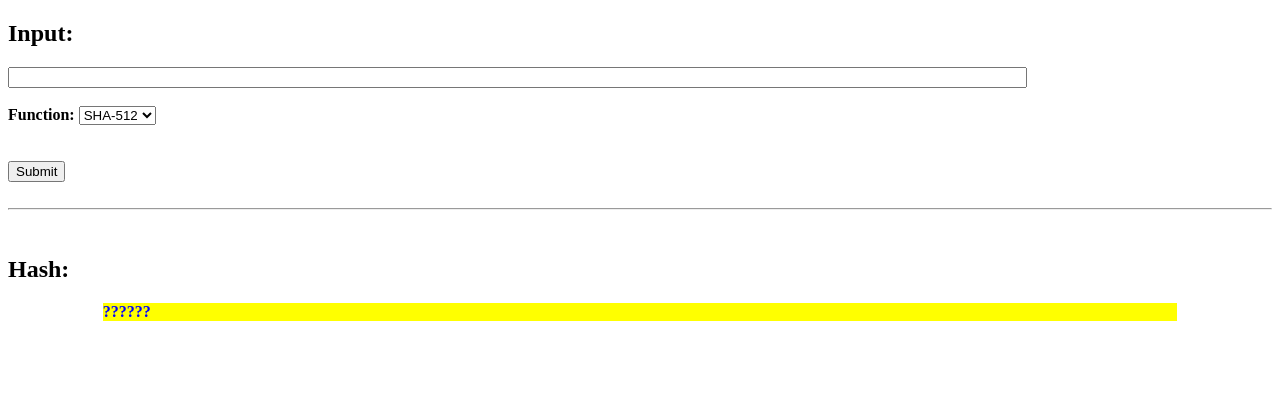
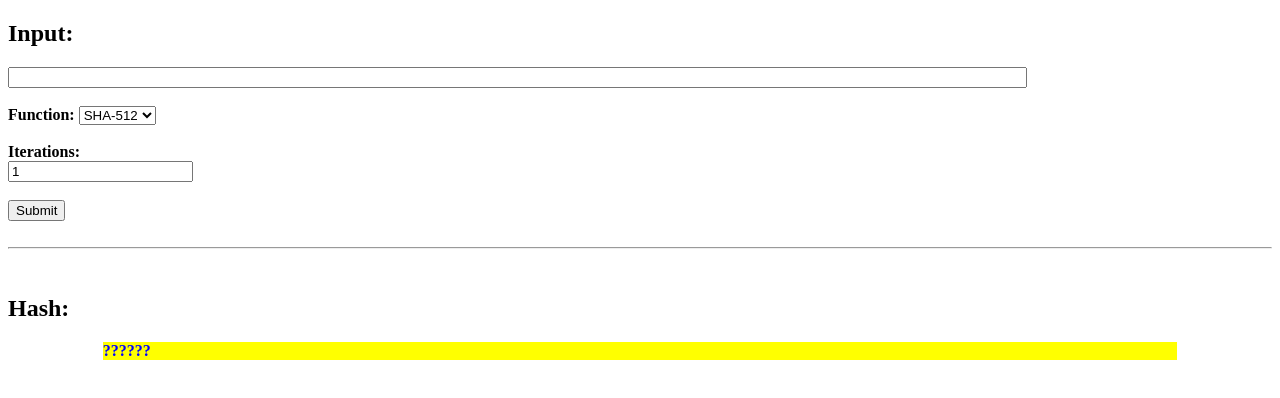
Before and after one commit to julien-boudry/ShamirSecretSharingWebview, a plain HTML site: page secret-hash.html in a window 1280 px wide. Drawn offline with Linux system fonts and the light colour scheme.

Commit message:
Remove display non for iteration. useless

```diff
--- a/secret-hash.html
+++ b/secret-hash.html
@@ -43,7 +43,7 @@
     </select>
 <br><br>
 
-<div style="display: none;">
+<div>
     <strong>Iterations:</strong>
     <br>
         <input type="number" id="encode_iterations" class="encode_iterations" min="1" step="1" value="1" autocomplete="off">
```
